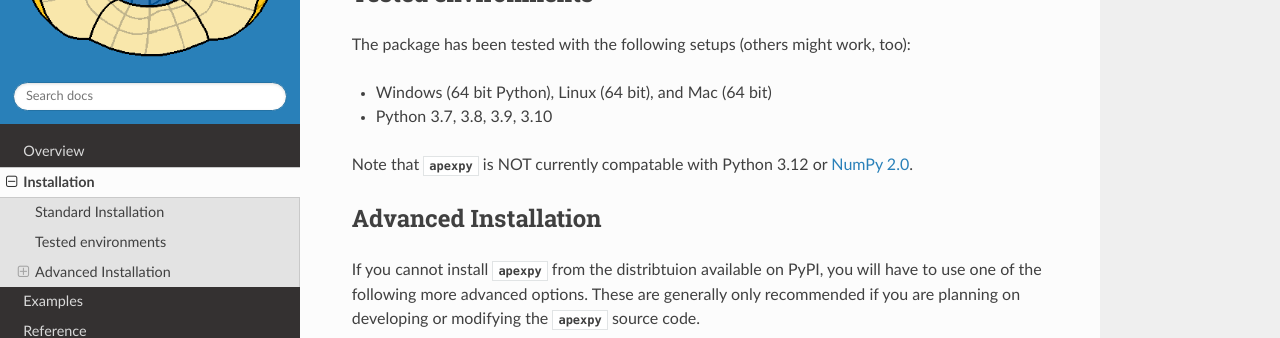
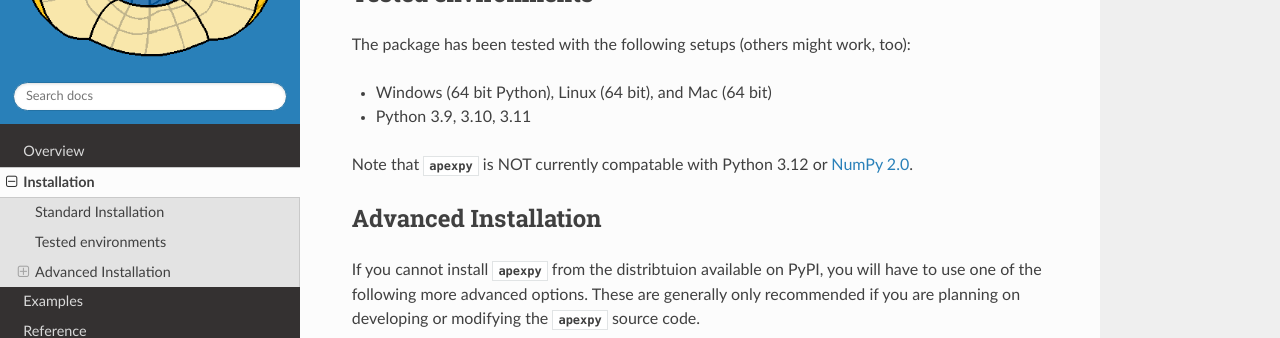
Before and after one commit to aburrell/apexpy, a Sphinx documentation site: the page built from docs/installation.rst, in a window 1280 px wide and 900 px high, scrolled down 302 px. Shown: the part 151-489 px from the top of the window. Built offline with Sphinx 7.4.7 and the Read the Docs theme 3.1.0, drawn with Linux system fonts in a browser that asks for light colours; pages that are not in the unit, such as notebooks, are missing from menus.

Commit message:
DOC: update python versions
Updated the supported python versions in the documentation.

```diff
--- a/docs/installation.rst
+++ b/docs/installation.rst
@@ -13,9 +13,9 @@
 
     pip install apexpy
 
-You should be able to import :py:mod:`apexpy` and run basic conversions as shown in the
-examples.  If you get errors or warnings upon importing, see below for more
-advanced options and troubleshooting.
+You should be able to import :py:mod:`apexpy` and run basic conversions as shown
+in the examples.  If you get errors or warnings upon importing, see below for
+more advanced options and troubleshooting.
 
 
 .. _installation-tested:
@@ -26,7 +26,7 @@
 The package has been tested with the following setups (others might work, too):
 
 * Windows (64 bit Python), Linux (64 bit), and Mac (64 bit)
-* Python 3.7, 3.8, 3.9, 3.10
+* Python 3.9, 3.10, 3.11
 
 Note that :py:mod:`apexpy` is NOT currently compatable with Python 3.12 or
 `NumPy 2.0 <https://numpy.org/doc/stable/numpy_2_0_migration_guide.html#numpy-2-migration-guide>`_.
```
